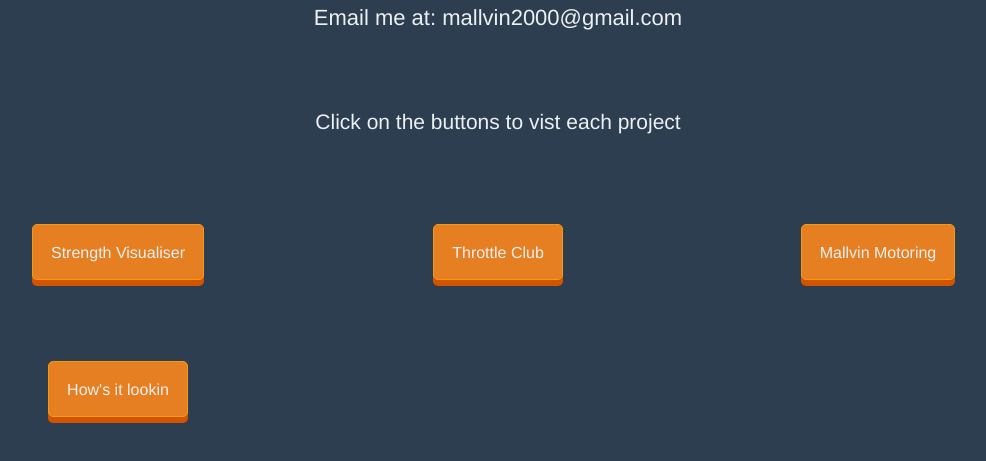
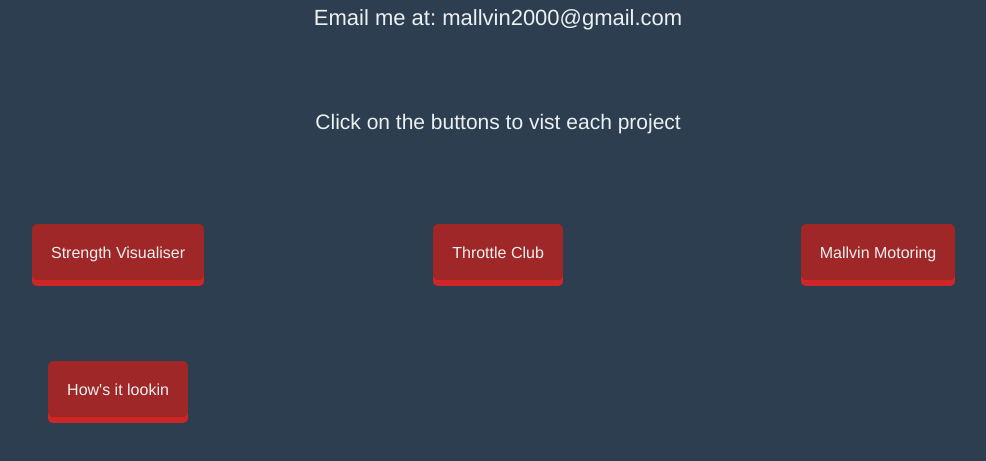
Before and after one commit to Mallvin2000/Mallvin2000.github.io, a website: page Frontend/index.html in a window 1280 px wide. Shown: the part 105-566 px from the top of the page, without its empty margins (142-1128 px from the left). Drawn offline with nearby package versions, Linux system fonts and the light colour scheme.

Commit message:
missed this

```diff
--- a/Frontend/css/index.css
+++ b/Frontend/css/index.css
@@ -43,8 +43,10 @@ body {
   color:#ecf0f1;
   text-decoration:none;
   border-radius:5px;
-  border:solid 1px #f39c12;
-  background:#e67e22;
+  /* border:solid 1px #f39c12; */
+  border: solid 1px #a02720;
+  /* background:#e67e22; */
+  background: #a02727;
   text-align:center;
   padding:16px 18px 14px;
   margin: 12px;
@@ -55,7 +57,9 @@ body {
 
   -webkit-box-shadow: 0px 6px 0px #d35400;
   -moz-box-shadow: 0px 6px 0px #d35400;
-  box-shadow: 0px 6px 0px #d35400;
+  /* box-shadow: 0px 6px 0px #d35400; */
+  box-shadow: 0px 6px 0px #ce2626;
+
 }
 
 .button-3d:active{
```
